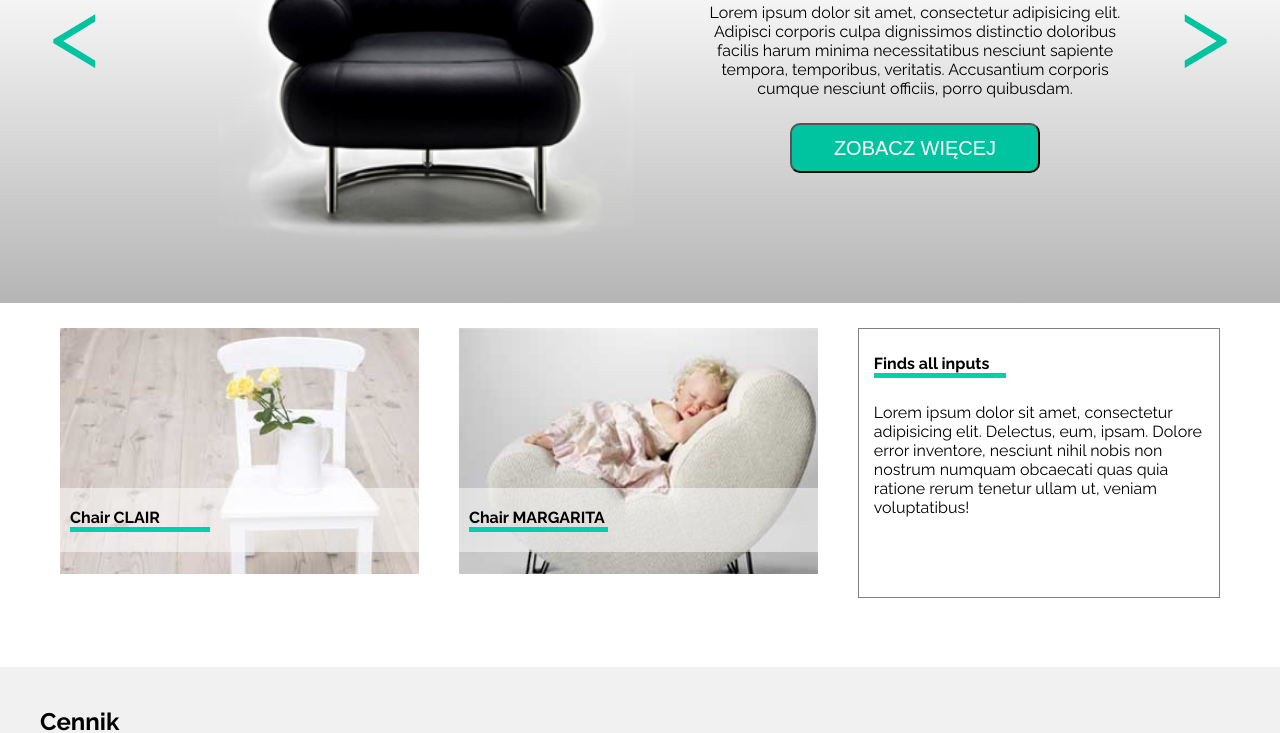
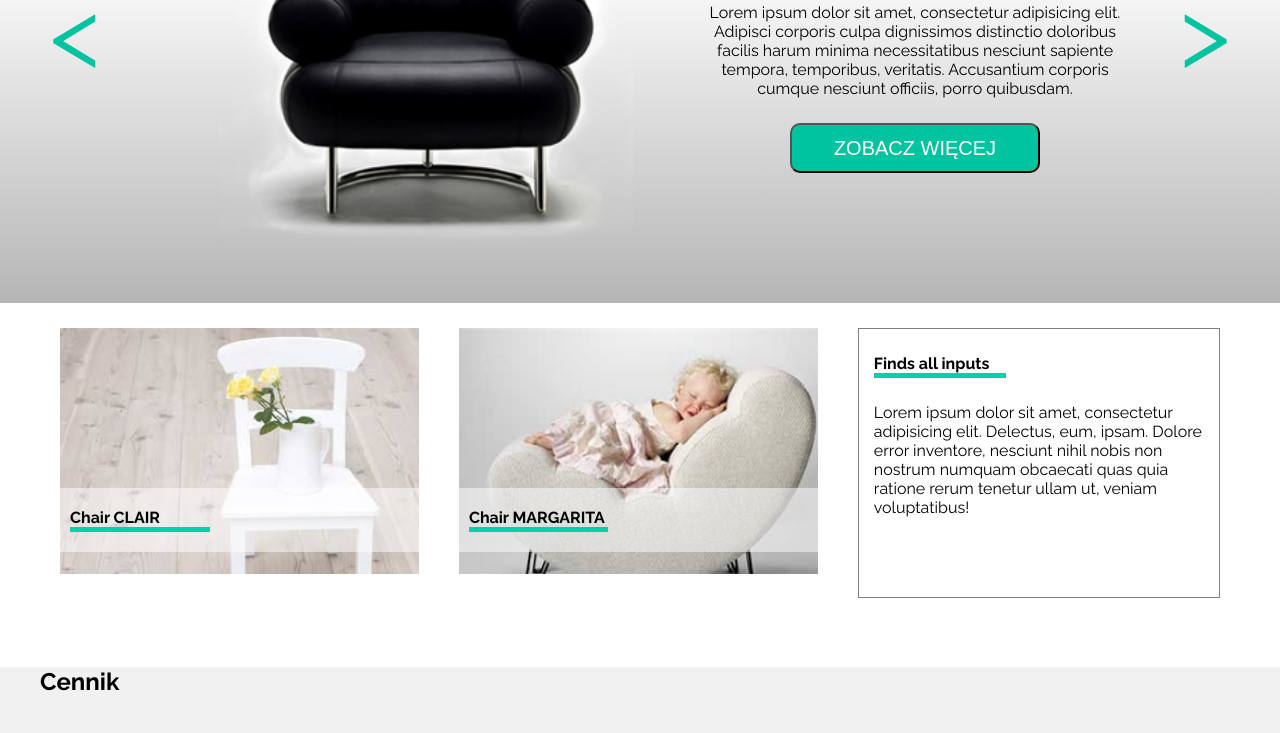
Before and after one commit to pmoskal4/Sit-on-chair, a website: page src/index.html in a window 1280 px wide. Shown: the part 226-959 px from the top of the page. Drawn offline with nearby package versions, Linux system fonts and the light colour scheme; files that its build step writes are made by us from their sources.

Commit message:
Wystylowana sekcja z poduktami

```diff
--- a/src/styles/components/_products.scss
+++ b/src/styles/components/_products.scss
@@ -1,10 +1,6 @@
 /*--------------------------------------
 Site - Products
 --------------------------------------*/
-
-h2 {
-  margin-top: 40px;
-}
 
 .site-products {
   margin: 25px auto;
```
